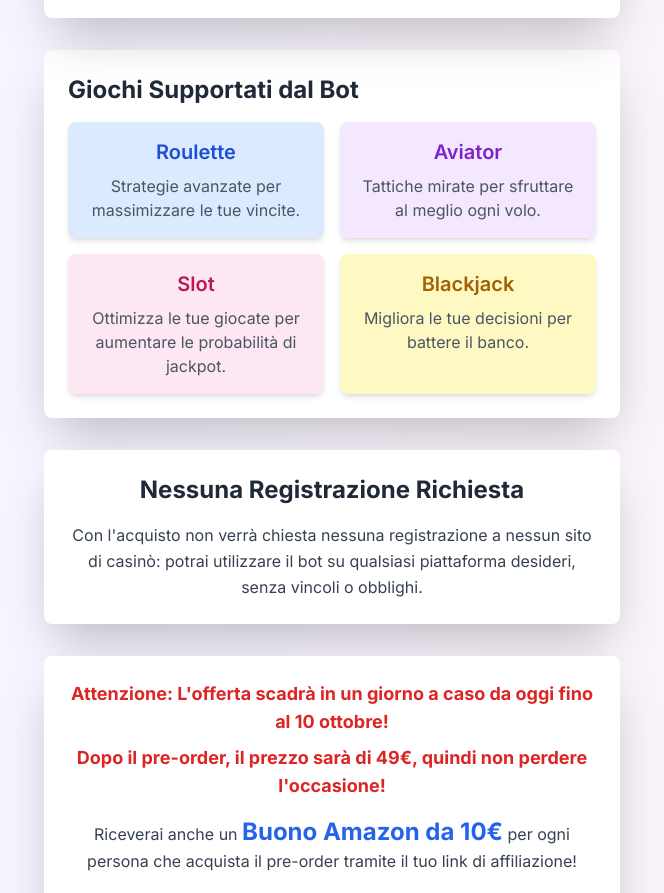
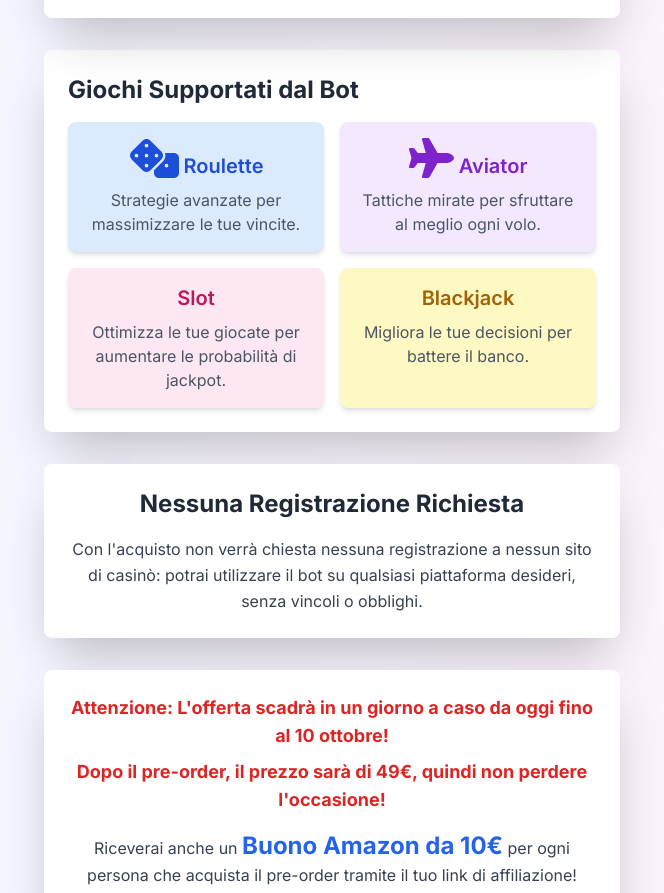
Before and after one commit to JermierFisher/sitoRoulette, a Next.js app: page / in a window 1280 px wide. Shown: the part 920-1813 px from the top of the page, without its empty margins (308-972 px from the left). Built offline with nearby package versions, Linux system fonts and the light colour scheme.

Commit message:
Update icon

```diff
--- a/app/page.js
+++ b/app/page.js
@@ -1,6 +1,9 @@
 "use client";
 import { useState, useEffect } from 'react';
 import axios from 'axios';
+import { FontAwesomeIcon } from '@fortawesome/react-fontawesome';
+import { faSlotMachine, faDice, faPlane, faBlackjack } from '@fortawesome/free-solid-svg-icons';
+
 
 export default function HomePage() {
   const [email, setEmail] = useState('');
@@ -91,19 +94,19 @@ export default function HomePage() {
             <h3 className="text-2xl font-bold text-gray-800 mb-4">Giochi Supportati dal Bot</h3>
             <div className="grid grid-cols-2 gap-4 text-center">
               <div className="p-4 bg-blue-100 rounded-lg shadow-md">
-                <h4 className="text-xl font-semibold text-blue-700">Roulette</h4>
+                <h4 className="text-xl font-semibold text-blue-700"><FontAwesomeIcon icon={faDice} size="2x" /> Roulette</h4>
                 <p className="text-gray-600 mt-2">Strategie avanzate per massimizzare le tue vincite.</p>
               </div>
               <div className="p-4 bg-purple-100 rounded-lg shadow-md">
-                <h4 className="text-xl font-semibold text-purple-700">Aviator</h4>
+                <h4 className="text-xl font-semibold text-purple-700"><FontAwesomeIcon icon={faPlane} size="2x" /> Aviator</h4>
                 <p className="text-gray-600 mt-2">Tattiche mirate per sfruttare al meglio ogni volo.</p>
               </div>
               <div className="p-4 bg-pink-100 rounded-lg shadow-md">
-                <h4 className="text-xl font-semibold text-pink-700">Slot</h4>
+                <h4 className="text-xl font-semibold text-pink-700"><FontAwesomeIcon icon={faSlotMachine} size="2x" /> Slot</h4>
                 <p className="text-gray-600 mt-2">Ottimizza le tue giocate per aumentare le probabilità di jackpot.</p>
               </div>
               <div className="p-4 bg-yellow-100 rounded-lg shadow-md">
-                <h4 className="text-xl font-semibold text-yellow-700">Blackjack</h4>
+                <h4 className="text-xl font-semibold text-yellow-700"><FontAwesomeIcon icon={faBlackjack} size="2x" /> Blackjack</h4>
                 <p className="text-gray-600 mt-2">Migliora le tue decisioni per battere il banco.</p>
               </div>
             </div>
```
